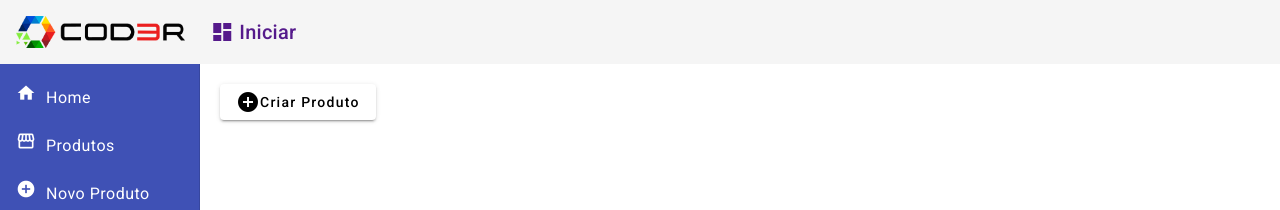
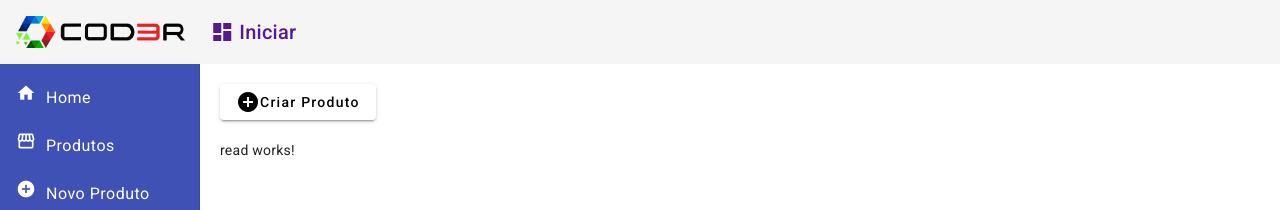
Before and after one commit to flavioanalistadesistema/crud-angular-19, an Angular app: page /products in a window 1280 px wide. Shown: the top 210 px of the page. Built offline with nearby package versions, Linux system fonts and the light colour scheme; no server answers.

Commit message:
feat: Read (get/products)

```diff
--- a/src/app/components/product/products.service.ts
+++ b/src/app/components/product/products.service.ts
@@ -28,4 +28,8 @@ export class ProductsService {
   create(product: Product): Observable<Product> {
     return this.http.post<Product>(this.baseUrl, product);
   }
+
+  read(): Observable<Product[]> {
+    return this.http.get<Product[]>(this.baseUrl);
+  }
 }
--- /dev/null
+++ b/src/app/components/product/read/read.component.html
@@ -0,0 +1 @@
+<p>read works!</p>
--- /dev/null
+++ b/src/app/components/product/read/read.component.ts
@@ -0,0 +1,24 @@
+import { Component, OnInit } from '@angular/core';
+import { ProductsService } from '../products.service';
+import { Product } from '../product.module';
+
+@Component({
+  selector: 'app-read',
+  imports: [],
+  templateUrl: './read.component.html',
+  styleUrl: './read.component.css'
+})
+export class ReadComponent implements OnInit {
+  products: Product[] = [];
+
+  constructor(private productService: ProductsService) {
+  }
+
+  ngOnInit(): void {
+    this.productService.read().subscribe((products) => {
+      this.products = products;
+    });
+
+    console.log(this.products, 'products');
+  }
+}
--- a/src/app/views/product/product.component.css
+++ b/src/app/views/product/product.component.css
@@ -0,0 +1,3 @@
+button {
+    margin-bottom: 20px;
+}
--- a/src/app/views/product/product.component.html
+++ b/src/app/views/product/product.component.html
@@ -2,3 +2,5 @@
     <i class="material-icons">add_circle</i>
     Criar Produto
 </button>
+
+<app-read></app-read>
--- a/src/app/views/product/product.component.ts
+++ b/src/app/views/product/product.component.ts
@@ -1,10 +1,11 @@
 import { Component } from '@angular/core';
 import { MatButtonModule } from '@angular/material/button';
 import { Router } from '@angular/router';
+import { ReadComponent } from "../../components/product/read/read.component";
 
 @Component({
   selector: 'app-product',
-  imports: [ MatButtonModule],
+  imports: [MatButtonModule, ReadComponent],
   templateUrl: './product.component.html',
   styleUrl: './product.component.css'
 })
```
Also changed, not shown: src/app/components/product/read/read.component.css (added).
